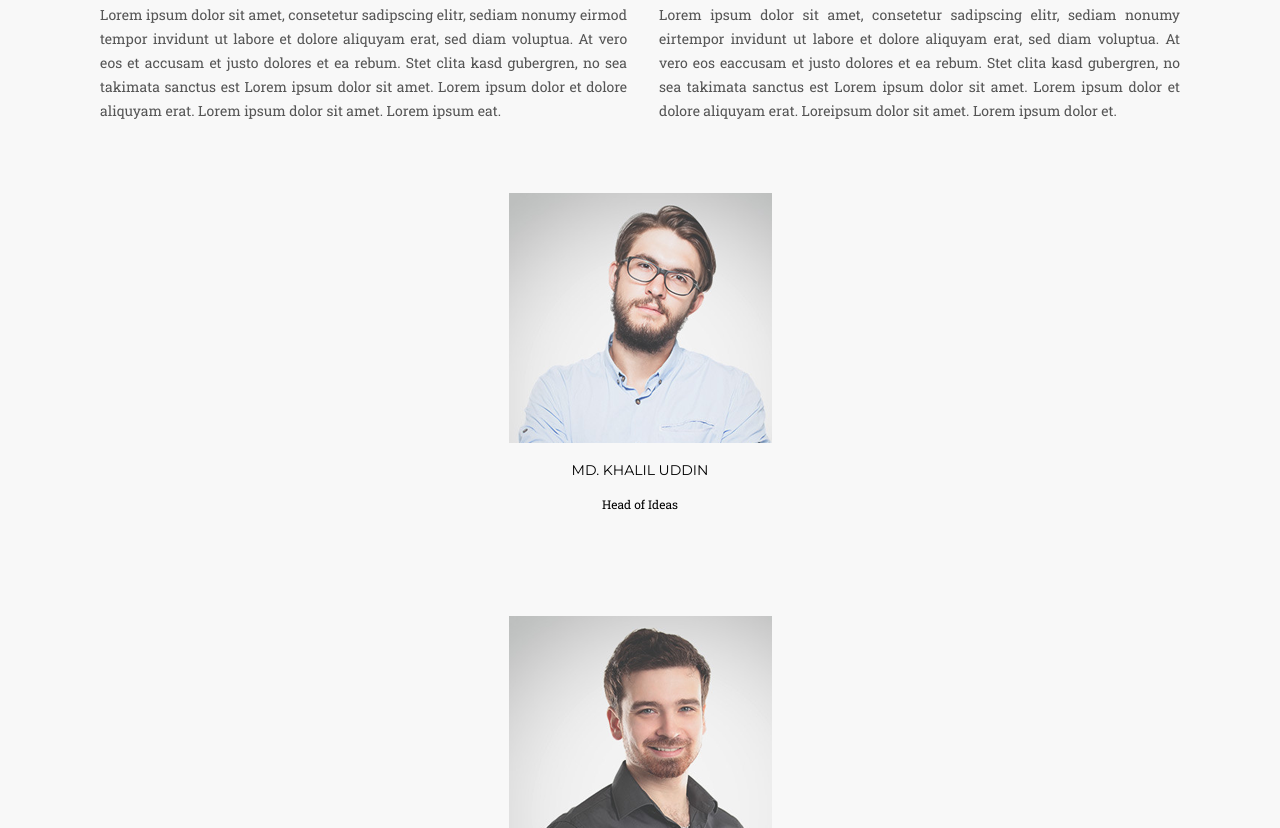
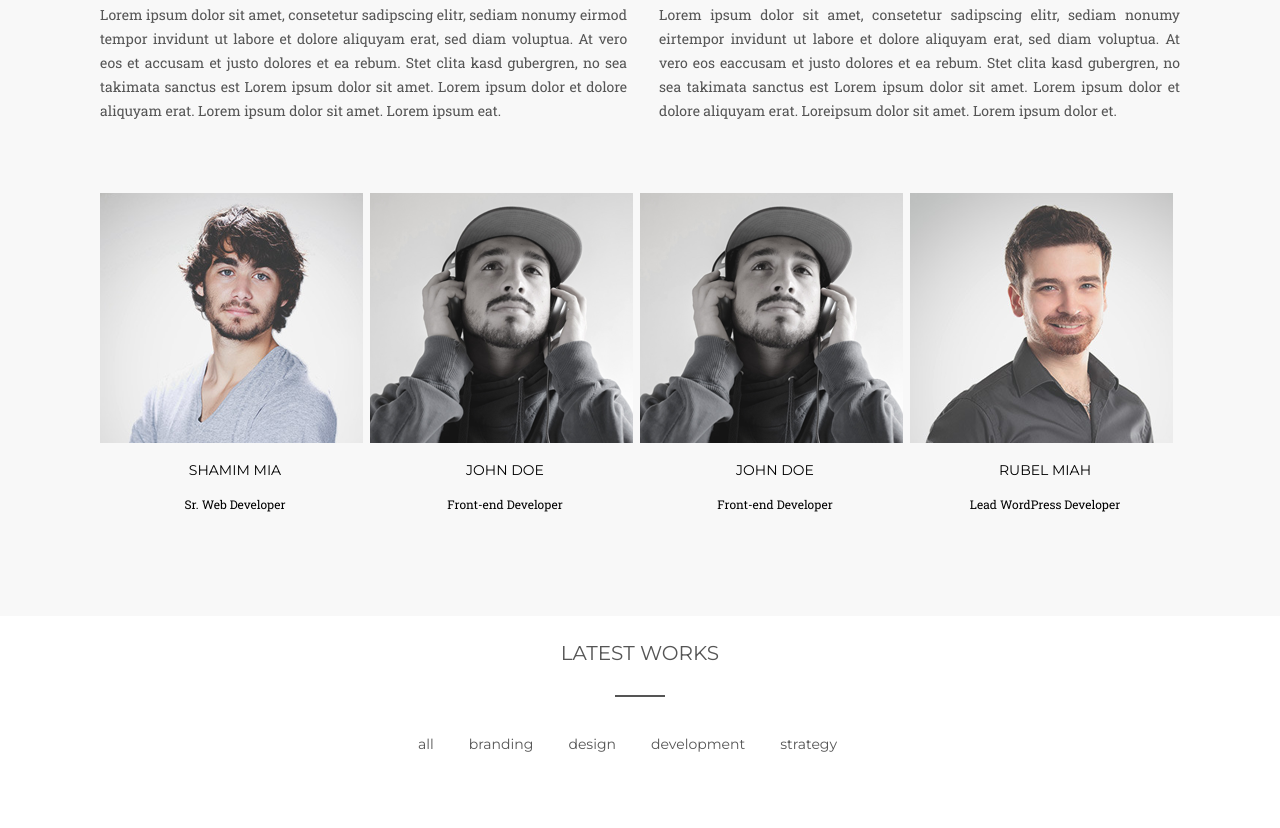
Before and after one commit to bielousovilia/startup, a website: page app/index.html in a window 1280 px wide. Shown: the part 1722-2550 px from the top of the page. Drawn offline with nearby package versions, Linux system fonts and the light colour scheme.

Commit message:
Update index.html

```diff
--- a/app/index.html
+++ b/app/index.html
@@ -750,7 +750,8 @@
 
   </div>
 
-  <script src="https://ajax.googleapis.com/ajax/libs/jquery/3.6.0/jquery.min.js"></script>
+  <script src="./js/jquery-3.5.1.min.js"></script>
+  <script src="./js/slick.min.js"></script>
   <script src="./js/script.js"></script>
 </body>
 
```
